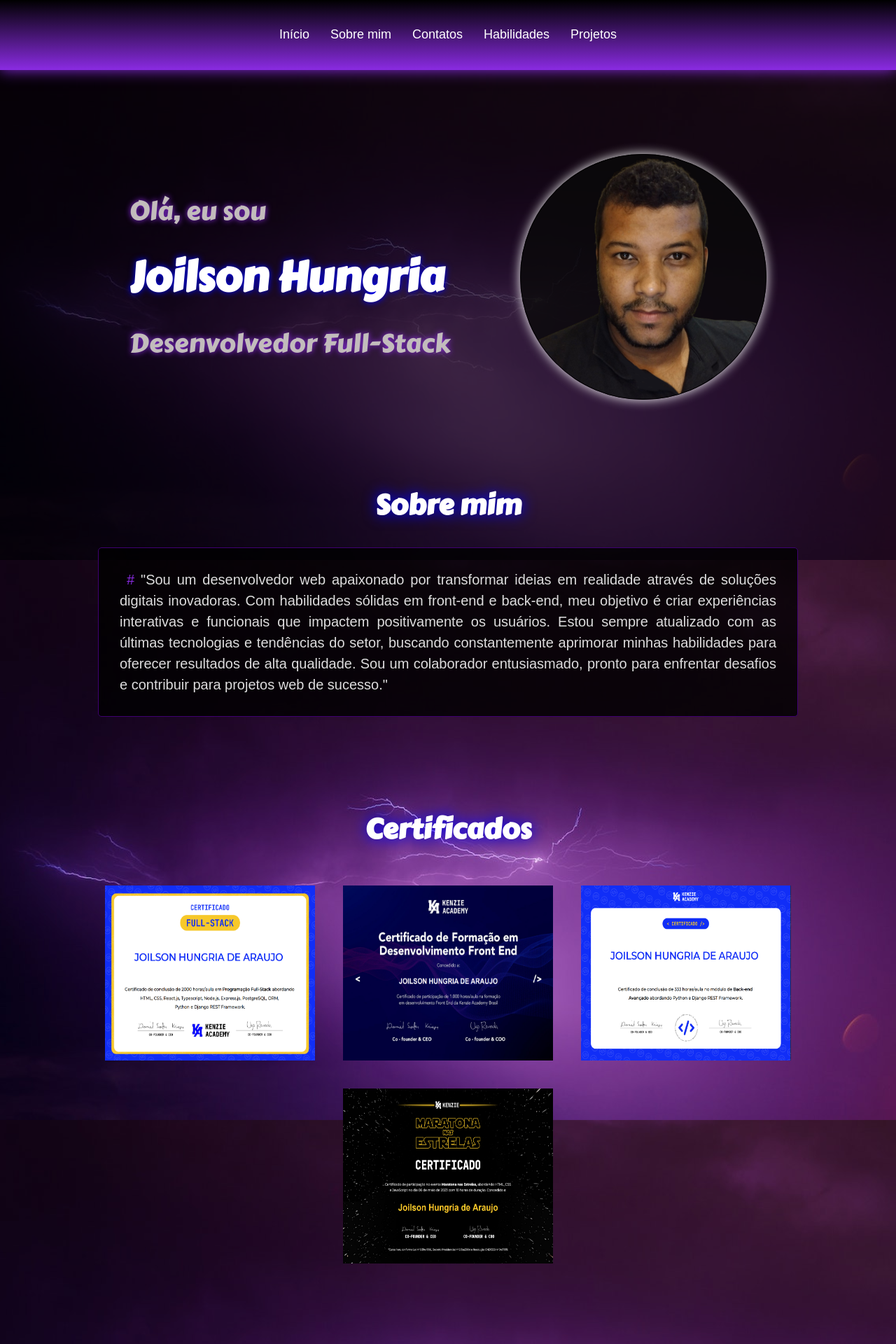
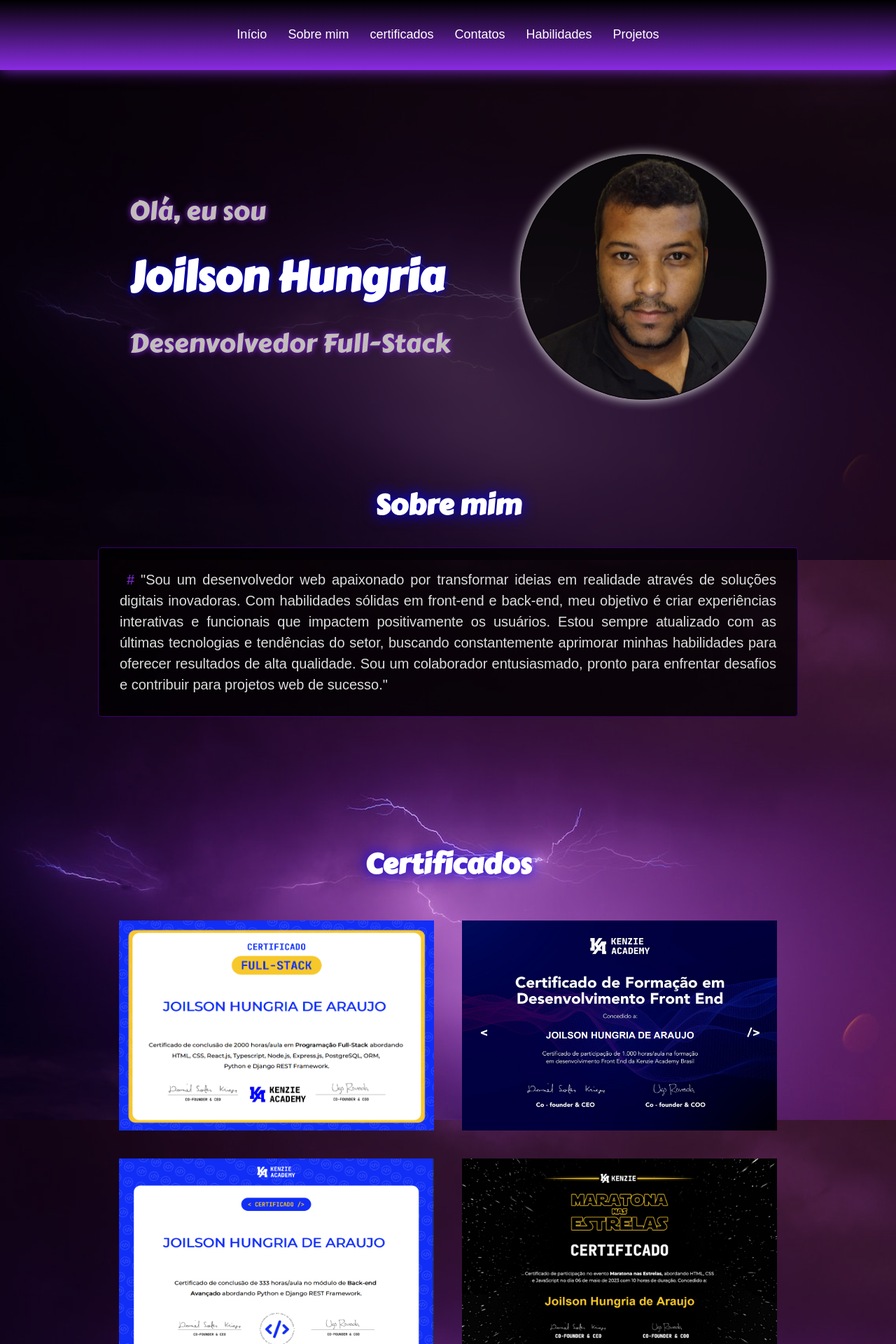
Before and after one commit to JogadorHungria/Portifolio, a React (Vite) app: page / in a window 1280 px wide. Shown: the top 1920 px of the page at 70% size. Built offline with nearby package versions, Linux system fonts and the light colour scheme.

Commit message:
feat : implement link in menu for certificates

```diff
--- a/src/componets/Header/NavDesktop/index.tsx
+++ b/src/componets/Header/NavDesktop/index.tsx
@@ -7,6 +7,10 @@ export const NavDesktop = () => {
 
       <a className="menu" href="#aboutMe">
         Sobre mim
+      </a>
+
+      <a className="menu" href="#certificates">
+        certificados
       </a>
 
       <a className="menu" href="#contacts">
--- a/src/componets/Header/NavMobile/HeaderMobile.tsx
+++ b/src/componets/Header/NavMobile/HeaderMobile.tsx
@@ -23,6 +23,14 @@ export const NavMobile = ({ openCloseMenu }) => {
           Sobre mim
         </a>
 
+        <a
+          onClick={() => openCloseMenu()}
+          className="menu"
+          href="#certificates"
+        >
+          Certificados
+        </a>
+
         <a onClick={() => openCloseMenu()} className="menu" href="#contacts">
           Contatos
         </a>
--- a/src/componets/Main/certificates/index.tsx
+++ b/src/componets/Main/certificates/index.tsx
@@ -4,7 +4,7 @@ import { StyledCertificate } from "./style";
 
 export const Certificates = () => {
   return (
-    <div className="effectScrollMonitoring">
+    <div id="certificates" className="effectScrollMonitoring">
       <StyledCertificate>
         <Title text={"Certificados"} />
         <div>
--- a/src/componets/Main/certificates/style.ts
+++ b/src/componets/Main/certificates/style.ts
@@ -2,6 +2,8 @@ import styled from "styled-components";
 
 export const StyledCertificate = styled.div`
   margin-top: 100px;
+  padding: 50px;
+  max-width: 1000px;
 
   div {
     margin-top: 50px;
@@ -14,8 +16,9 @@ export const StyledCertificate = styled.div`
   }
 
   img {
-    width: 300px;
-    height: 250px;
+    width: 450px;
+    height: 300px;
+    max-width: 90%;
     background-color: black;
     transition: 0.3s;
   }
```
